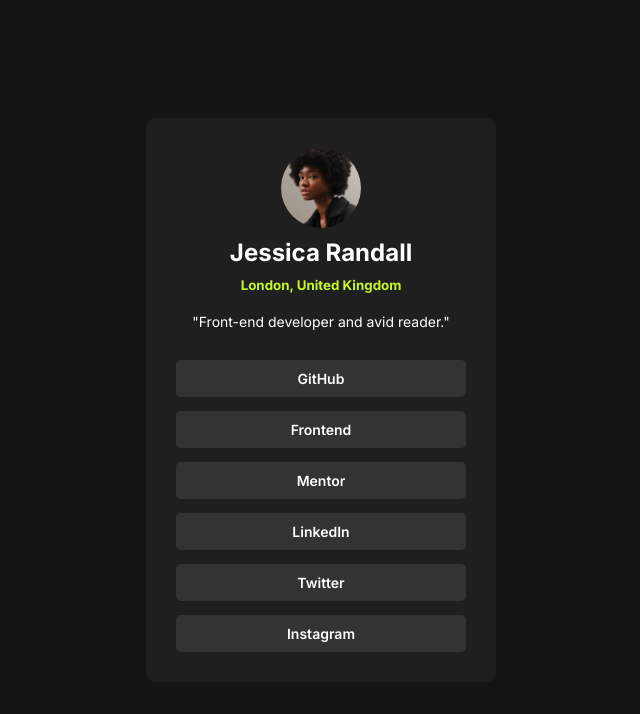
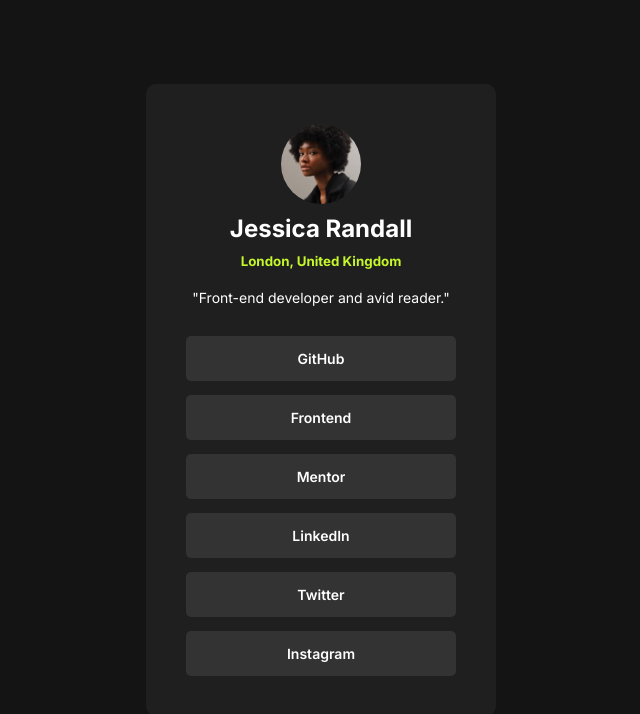
Before and after one commit to O-Julia-O/Social-links-profile, a plain HTML site: page index.html in a window 1280 px wide. Shown: the whole page, without its empty margins (319-959 px from the left). Drawn offline with Linux system fonts and the light colour scheme.

Commit message:
paddings

```diff
--- a/style.css
+++ b/style.css
@@ -33,7 +33,10 @@ body {
   max-width: 350px;
   text-align: center;
   background-color: var(--card-color);
-  padding: 30px;
+  padding-top: 40px;
+  padding-bottom: 40px;
+  padding-left: 40px;
+  padding-right: 40px;
   border-radius: 10px;
 }
 
@@ -78,7 +81,7 @@ ul li {
   font-size: 14px;
   font-weight: 600;
   border-radius: 5px;
-  padding: 10px;
+  padding: 14px;
 }
 
 ul li:hover {
```
